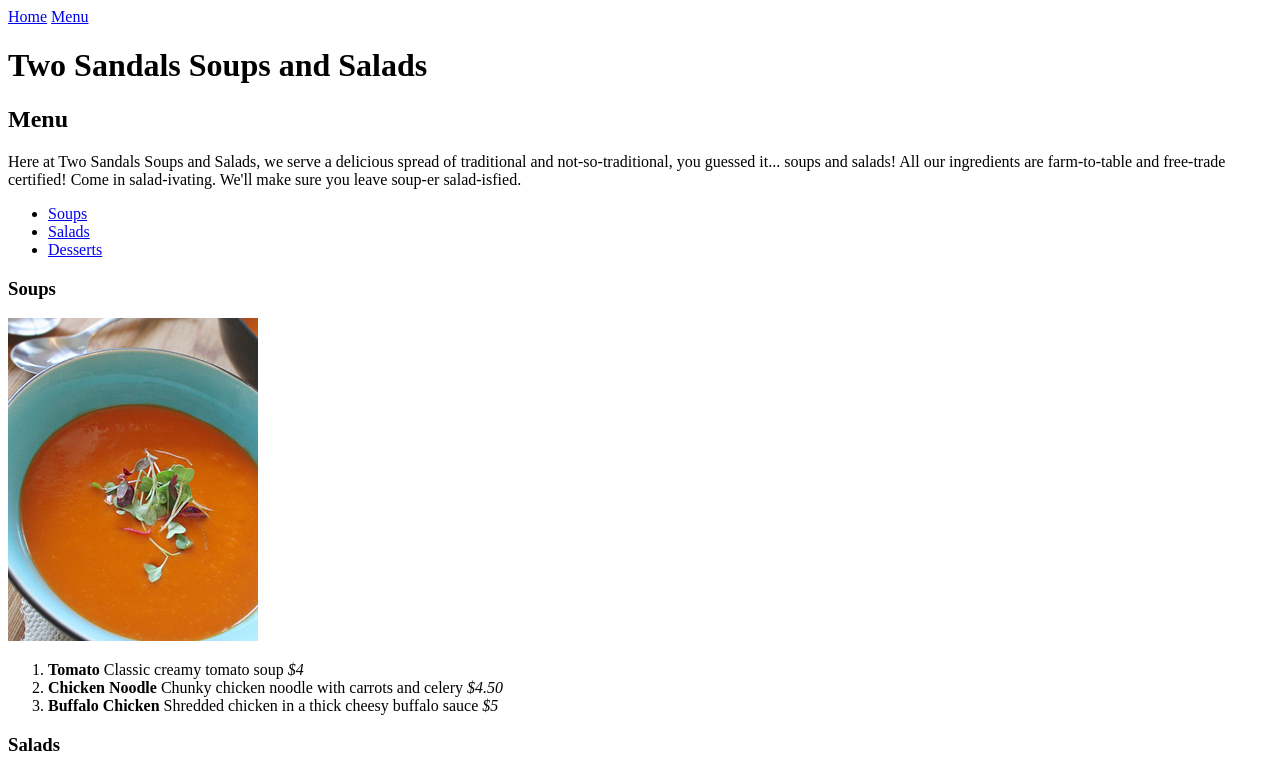
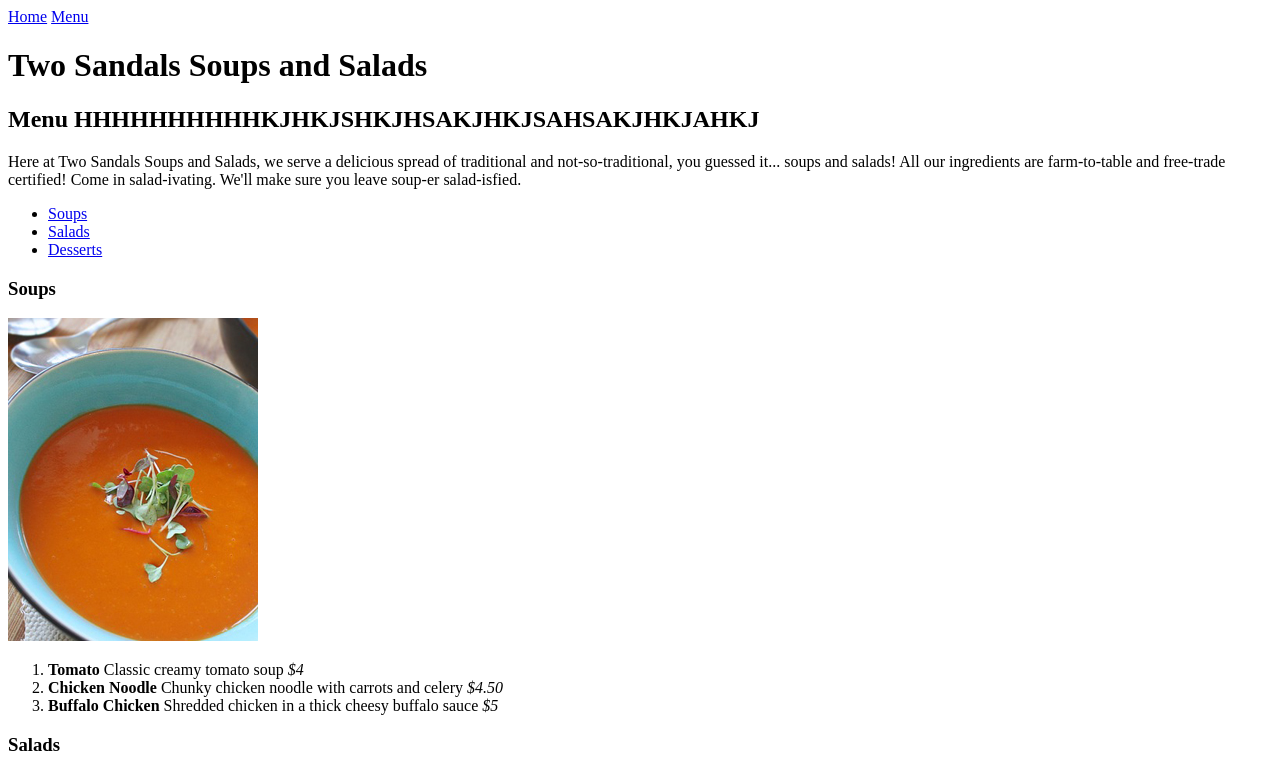
Before and after one commit to georgefv/two_sandals_test, a plain HTML site: page index.html in a window 1280 px wide. Shown: the top 772 px of the page. Drawn offline with Linux system fonts and the light colour scheme.

Commit message:
drugi deo testa

```diff
--- a/index.html
+++ b/index.html
@@ -13,7 +13,7 @@
 
     <!--Title and menu-->
     <h1>Two Sandals Soups and Salads</h1>
-    <h2>Menu</h2>
+    <h2>Menu HHHHHHHHHHKJHKJSHKJHSAKJHKJSAHSAKJHKJAHKJ</h2>
     <p>Here at Two Sandals Soups and Salads, we serve a delicious spread of traditional and not-so-traditional, you guessed it... soups and salads! All our ingredients are farm-to-table and free-trade certified! Come in salad-ivating. We'll make sure you leave soup-er salad-isfied.</p>
     <ul>
       <li><a href="#soups">Soups</a></li>
```
